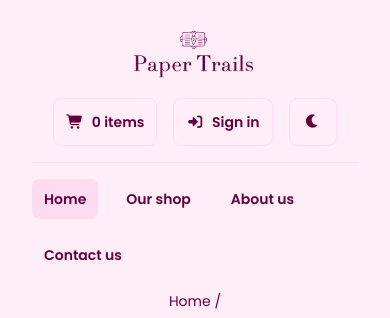
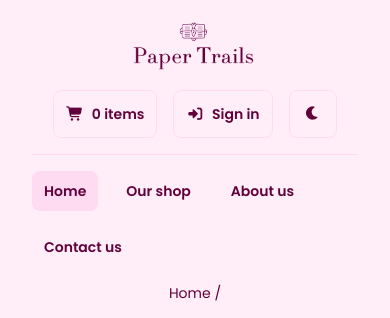
Before and after one commit to BrianPHL/paper-trail-ecommerce, a Django app: page / in a window 390 px wide. Shown: the top 318 px of the page. Run offline with Django 5.2, Linux system fonts and the light colour scheme; some libraries are stand-ins or nearby versions.

Commit message:
refactor(static/styles): improve header component responsive media queries

```diff
--- a/shop/static/shop/styles/layout/_header.css
+++ b/shop/static/shop/styles/layout/_header.css
@@ -1,18 +1,18 @@
 @media only screen and (max-width: 1680px) {
     .header {
-        padding: 1.5rem 8rem;
+        padding: 1rem 8rem;
     }
 }
 
 @media only screen and (max-width: 1500px) {
     .header {
-        padding: 1.5rem 4rem;
+        padding: 1rem 4rem;
     }
 }
 
 @media only screen and (max-width: 720px) {
     .header {
-        padding: 1.5rem 2rem;
+        padding: 1rem 2rem;
     }
 }
 
--- a/shop/templates/shop/landing.html
+++ b/shop/templates/shop/landing.html
@@ -78,4 +78,4 @@
 
     </body>
 
-</html></html>
+</html>
```
